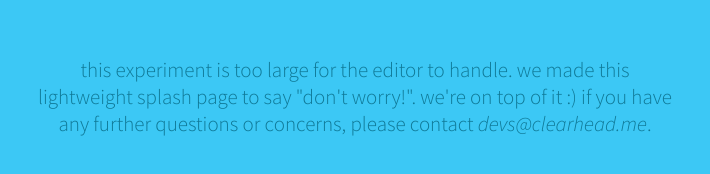
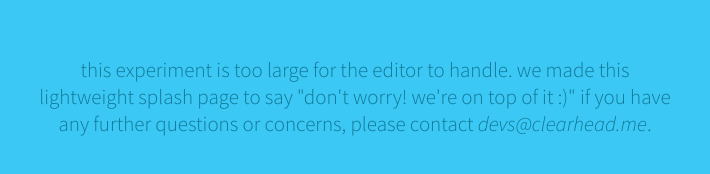
Before and after one commit to clearhead/climage, a website: page public/splash.html in a window 1280 px wide. Shown: the part 392-566 px from the top of the page, 285-995 px from the left. Drawn offline with nearby package versions, Linux system fonts and the light colour scheme.

Commit message:
update txt of splash

```diff
--- a/public/splash.html
+++ b/public/splash.html
@@ -63,7 +63,7 @@
 
 		<p>this <!--<span class='percent'>100%</span> --> experiment is
       too large for the editor to handle. we made this lightweight
-      splash page to say "don't worry!". we're on top of it :)
+      splash page to say "don't worry! we're on top of it :)"
       if you have any further questions or concerns, please contact
       <a href="mailto:devs@clearhead.me">devs@clearhead.me</a>.</p>
 	</div>
```
